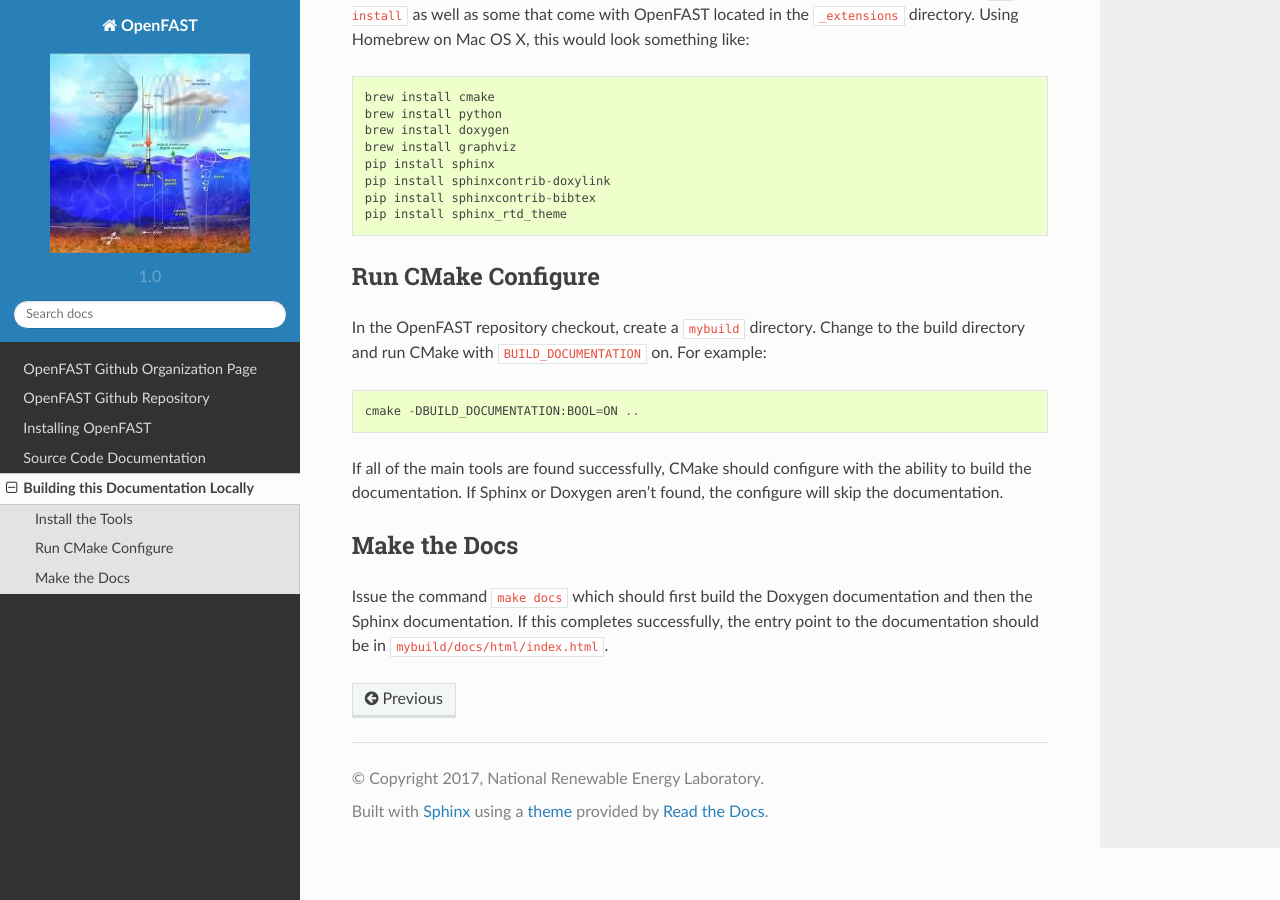
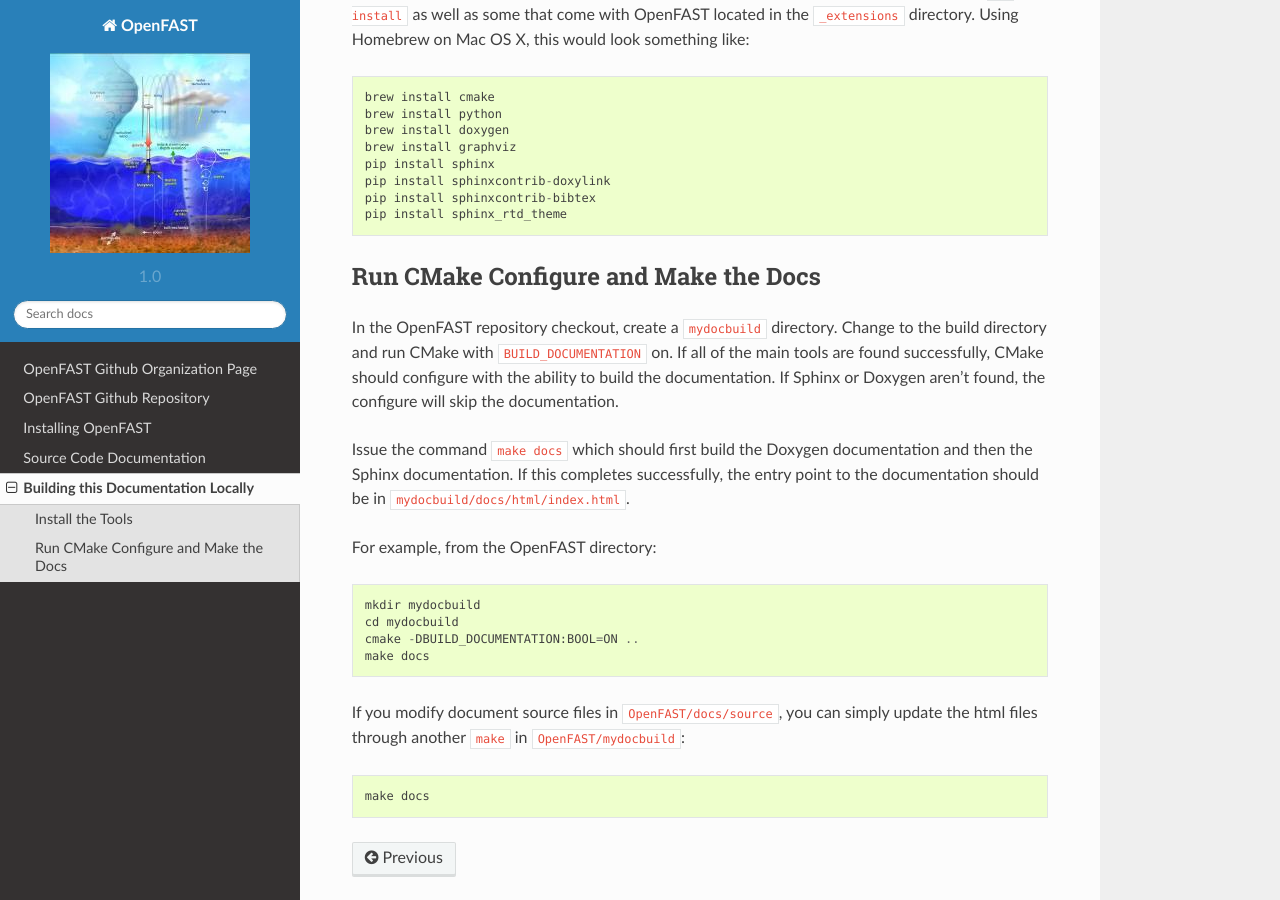
Before and after one commit to OpenFAST/openfast, a Sphinx documentation site: the page built from docs/source/build_doc.rst, in a window 1280 px wide and 900 px high, scrolled down 455 px. Built offline with Sphinx 7.4.7 and the Read the Docs theme 2.0.0, drawn with Linux system fonts in a browser that asks for light colours; pages that are not in the unit, such as notebooks, are missing from menus; some of the changed text lies outside the part shown.

Commit message:
refined the description for building the sphinx documentation

```diff
--- a/docs/source/build_doc.rst
+++ b/docs/source/build_doc.rst
@@ -30,25 +30,31 @@ this would look something like:
   pip install sphinxcontrib-bibtex
   pip install sphinx_rtd_theme
 
-Run CMake Configure
--------------------
+Run CMake Configure and Make the Docs
+-------------------------------------
 
-In the OpenFAST repository checkout, create a ``mybuild`` directory.
-Change to the build directory and run CMake with ``BUILD_DOCUMENTATION``
-on. For example:
+In the OpenFAST repository checkout, create a ``mydocbuild`` directory.  Change
+to the build directory and run CMake with ``BUILD_DOCUMENTATION`` on.  If all
+of the main tools are found successfully, CMake should configure with the
+ability to build the documentation. If Sphinx or Doxygen aren't found, the
+configure will skip the documentation.
+
+Issue the command ``make docs`` which should first build the Doxygen
+documentation and then the Sphinx documentation. If this completes
+successfully, the entry point to the documentation should be in
+``mydocbuild/docs/html/index.html``.
+
+For example, from the OpenFAST directory:
 
 ::
 
-  cmake -DBUILD_DOCUMENTATION:BOOL=ON ..
+    mkdir mydocbuild
+    cd mydocbuild
+    cmake -DBUILD_DOCUMENTATION:BOOL=ON ..
+    make docs
 
-If all of the main tools are found successfully, CMake should configure with the ability
-to build the documentation. If Sphinx or Doxygen aren't found, the configure will skip
-the documentation.
+If you modify document source files in ``OpenFAST/docs/source``, you can simply update the html files through another ``make`` in ``OpenFAST/mydocbuild``:
 
+::
 
-Make the Docs
--------------
-
-Issue the command ``make docs`` which should first build the Doxygen documentation and
-then the Sphinx documentation. If this completes successfully, the entry point to
-the documentation should be in ``mybuild/docs/html/index.html``.
+    make docs
```
Also changed, not shown: other parts of docs/source/build_doc.rst (+2 -2 lines).
